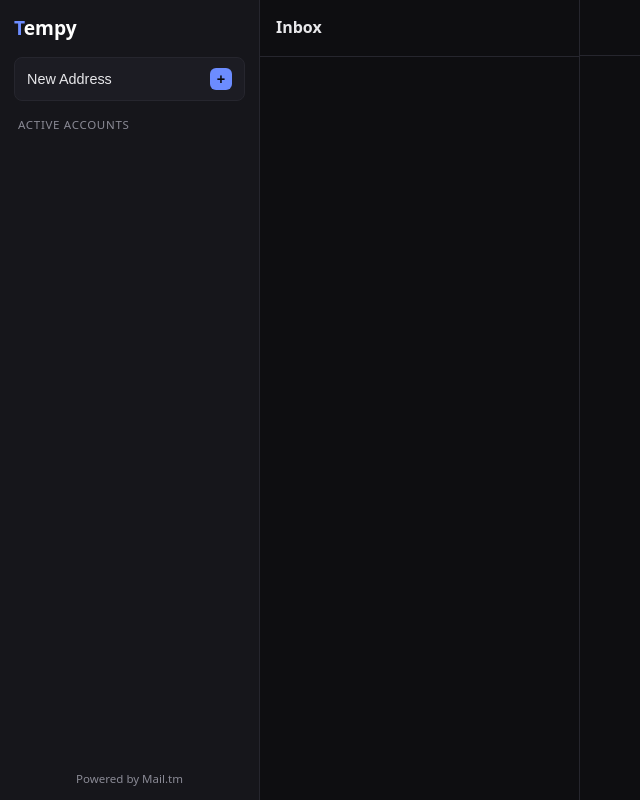
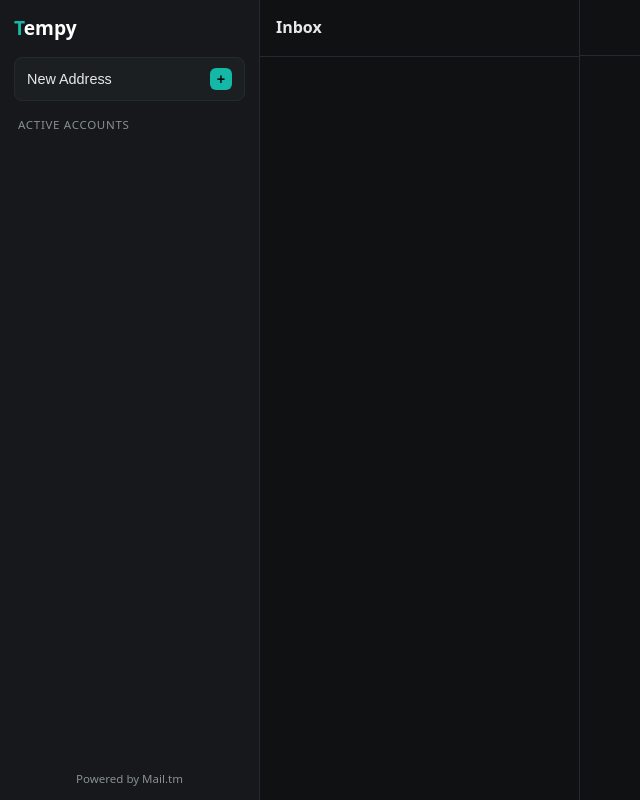
Before and after one commit to davidodejobi/tempy, a website: page src/ui/index.html in a window 1280 px wide. Shown: the whole page, without its empty margins (0-640 px from the left). Drawn offline with Linux system fonts and the light colour scheme; no server answers.

Commit message:
style: switch UI palette from purple to professional graphite + teal

```diff
--- a/src/ui/style.css
+++ b/src/ui/style.css
@@ -1,7 +1,7 @@
 *, *::before, *::after { box-sizing: border-box; margin: 0; padding: 0; }
 :root {
-  --bg: #0e0e11; --panel: #16161b; --panel-2: #1c1c23; --line: #26262e;
-  --text: #e7e7ea; --muted: #8a8a95; --accent: #6c8cff; --accent-bg: #1d2440; --unread: #5b8cff;
+  --bg: #0f1113; --panel: #16181b; --panel-2: #1c1f22; --line: #262a2e;
+  --text: #e7e9e9; --muted: #889090; --accent: #14b8a6; --accent-bg: #0f2e2b; --unread: #2dd4bf;
 }
 body { font-family: system-ui, -apple-system, sans-serif; background: var(--bg); color: var(--text); height: 100vh; }
 #app { display: grid; grid-template-columns: 260px 320px 1fr; height: 100vh; }
```
